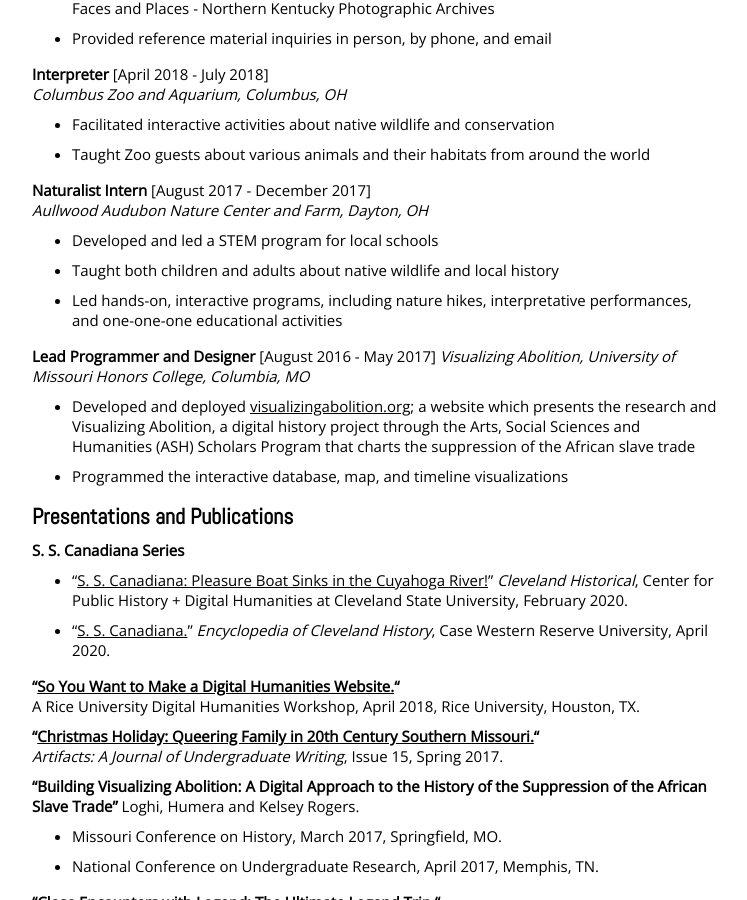
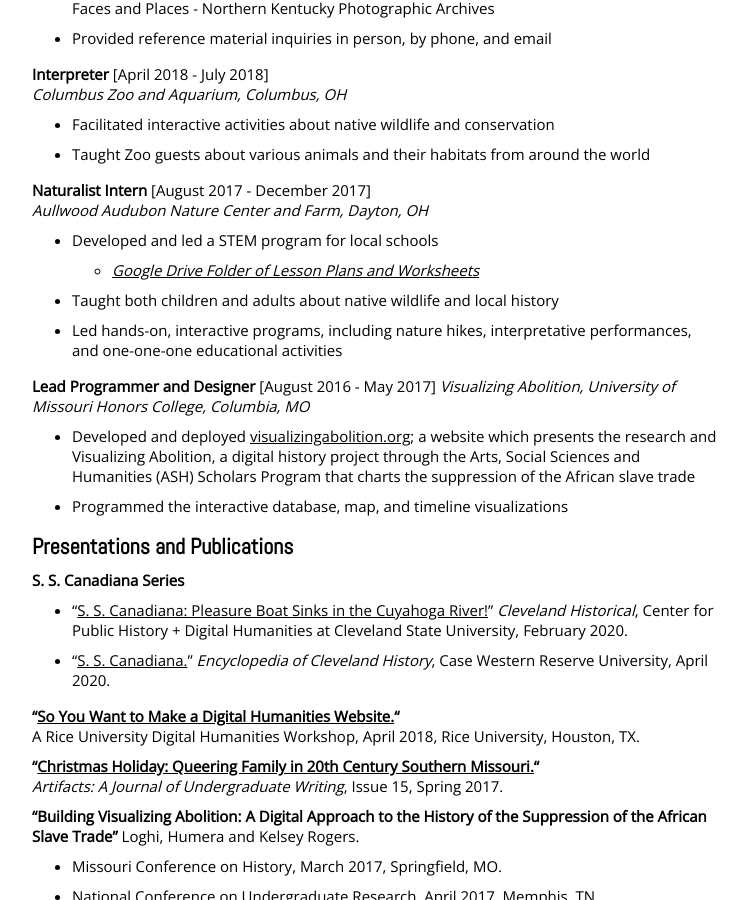
Before and after one commit to krogersst/krogersst.github.io, a Jekyll site: the page built from resume.md, in a window 1280 px wide and 900 px high, scrolled down 984 px. Shown: the whole window, without its empty margins (268-1015 px from the left). Built offline with Jekyll 4.4.1, drawn with Linux system fonts in a browser that asks for light colours; nearby versions of some CDN libraries.

Commit message:
Added Lesson Plans & Worksheets to Resume

```diff
--- a/resume.md
+++ b/resume.md
@@ -47,6 +47,7 @@
 **Naturalist Intern** [August 2017 - December 2017]
 _Aullwood Audubon Nature Center and Farm, Dayton, OH_
 - Developed and led a STEM program for local schools
+  - _[Google Drive Folder of Lesson Plans and Worksheets](https://drive.google.com/drive/folders/0ByAKnFlSibVYQjNKMTlqdVBqLWM?usp=sharing)_
 - Taught both children and adults about native wildlife and local history
 - Led hands-on, interactive programs, including nature hikes, interpretative performances, and one-one-one educational activities
 
```
